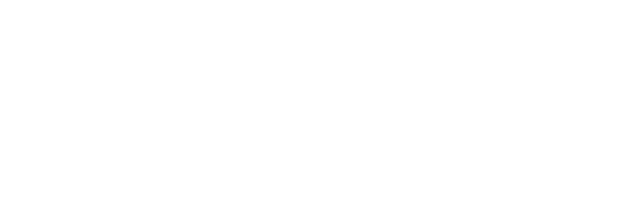
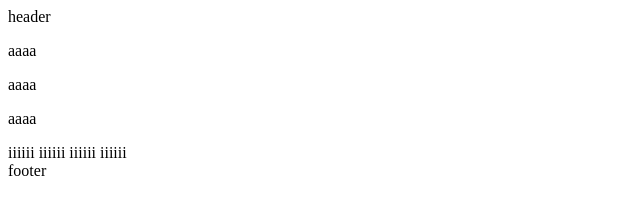
Before and after one commit to jin1125/js_test2, a plain HTML site: page index.html in a window 1280 px wide. Shown: the whole page, without its empty margins (0-640 px from the left). Drawn offline with Linux system fonts and the light colour scheme.

Commit message:
32. HTML セマンティックウェブ

```diff
--- a/index.html
+++ b/index.html
@@ -7,6 +7,21 @@
   <title>Document</title>
 </head>
 <body>
+  <header>
+    header
+  </header>
+  <main>
+    <p>aaaa</p>
+    <p>aaaa</p>
+    <p>aaaa</p>
+    <span>iiiiii</span>
+    <span>iiiiii</span>
+    <span>iiiiii</span>
+    <span>iiiiii</span>
+  </main>
+  <footer>
+    footer
+  </footer>
   <script src="main.js"></script>
 </body>
 </html>
```
